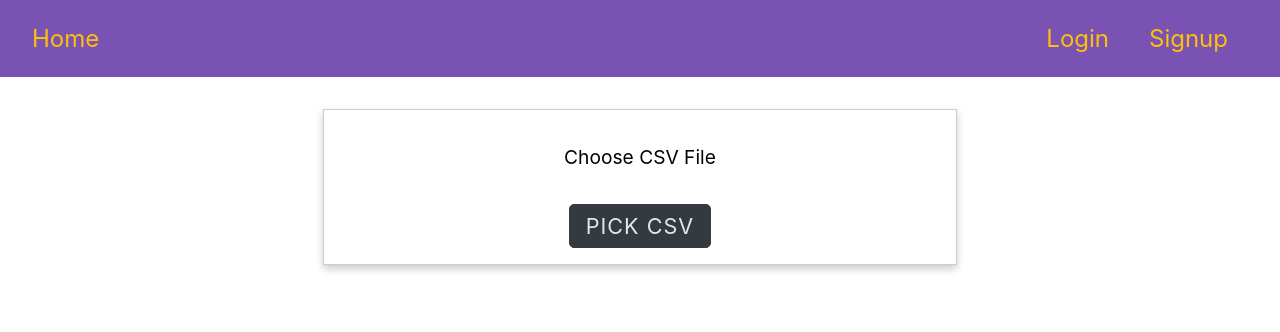
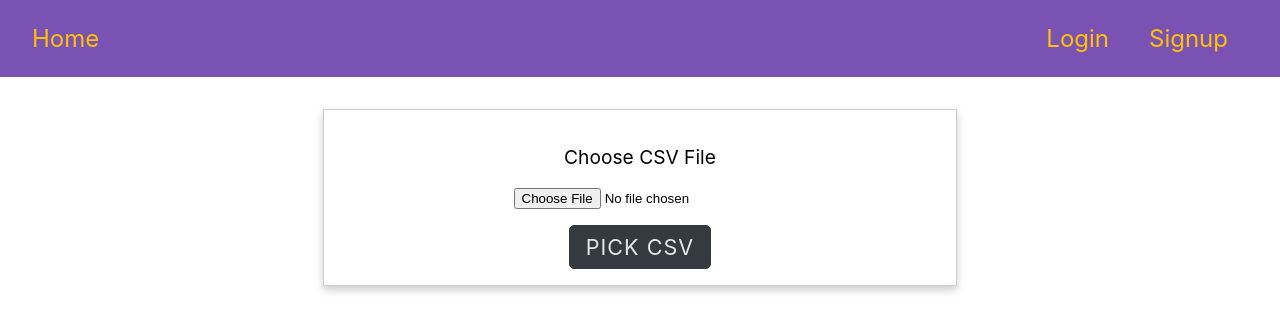
Before and after one commit to arhamathar/csv-to-table-frontend, a React (Create React App) app: page /new-csv in a window 1280 px wide. Shown: the top 332 px of the page. Built offline with nearby package versions, Linux system fonts and the light colour scheme.

Commit message:
reading csv data as string

```diff
--- a/src/App.css
+++ b/src/App.css
@@ -12,6 +12,13 @@
 	border: 1px solid #ccc;
 	padding: 1rem;
 	font-size: 1.2rem;
+}
+
+.form-container div {
+	display: flex;
+	flex-direction: column;
+	justify-content: center;
+	align-items: center;
 }
 
 .btn {
--- a/src/App.js
+++ b/src/App.js
@@ -8,6 +8,7 @@ import Dashboard from "./pages/Dashboard";
 import Navbar from "./components/Ui/Navbar";
 import AuthContext from "./context/authContext";
 import "./App.css";
+import CsvTable from "./components/Table/CsvTable";
 
 function App() {
 	const [token, setToken] = useState(false);
@@ -57,6 +58,9 @@ function App() {
 					<Route path='/new-csv' exact>
 						<NewCsv />
 					</Route>
+					<Route path='/csv-table-preview' exact>
+						<CsvTable />
+					</Route>
 					<Route path='/auth/login' exact>
 						<Login />
 					</Route>
--- a/src/components/Form Elements/CsvUpload.js
+++ b/src/components/Form Elements/CsvUpload.js
@@ -1,47 +1,44 @@
 import React, { useRef, useState } from "react";
+import { useHistory } from "react-router-dom";
 
 function CsvUpload() {
-	const [file, setFile] = useState();
+	const history = useHistory();
+	const [csv, setCsv] = useState("");
+	const [csvString, setCsvString] = useState("");
 	const [fileName, setFileName] = useState("Pick CSV");
 
-	const filePickerRef = useRef();
-
 	const onChangeHandler = (e) => {
-		let files = e.target.files;
-		setFile(e.target.files);
+		setCsv(e.target.files[0]);
 		setFileName(e.target.files[0].name);
-
-		const reader = new FileReader();
-		// if (files && files[1] === 1) {
-		reader.readAsDataURL(files[0]);
-		reader.onload = (e) => {
-			console.log("data", typeof e.target.result);
-		};
-		// }
-
-		console.log(files);
 	};
 
 	const onClickHandler = (e) => {
-		filePickerRef.current.click();
+		const reader = new FileReader();
+		reader.onload = () => {
+			setCsvString(reader.result);
+		};
+		reader.readAsBinaryString(csv);
+		console.log(csvString);
+		history.push("/csv-table-preview");
 	};
 
 	return (
 		<div className='form-container'>
 			<p>Choose CSV File</p>
+			<div>
 				<input
 					id='csv'
 					type='file'
 					name='file'
 					accept='.csv'
-				style={{ display: "none" }}
-				ref={filePickerRef}
 					onChange={onChangeHandler}
+					required
 				/>
 				<button className='btn' type='button' onClick={onClickHandler}>
 					{fileName}
 				</button>
 			</div>
+		</div>
 	);
 }
 
--- /dev/null
+++ b/src/components/Table/CsvTable.js
@@ -0,0 +1,7 @@
+import React from "react";
+
+function CsvTable() {
+	return <div></div>;
+}
+
+export default CsvTable;
```
Lines whose indentation alone changed are shown as unchanged.
